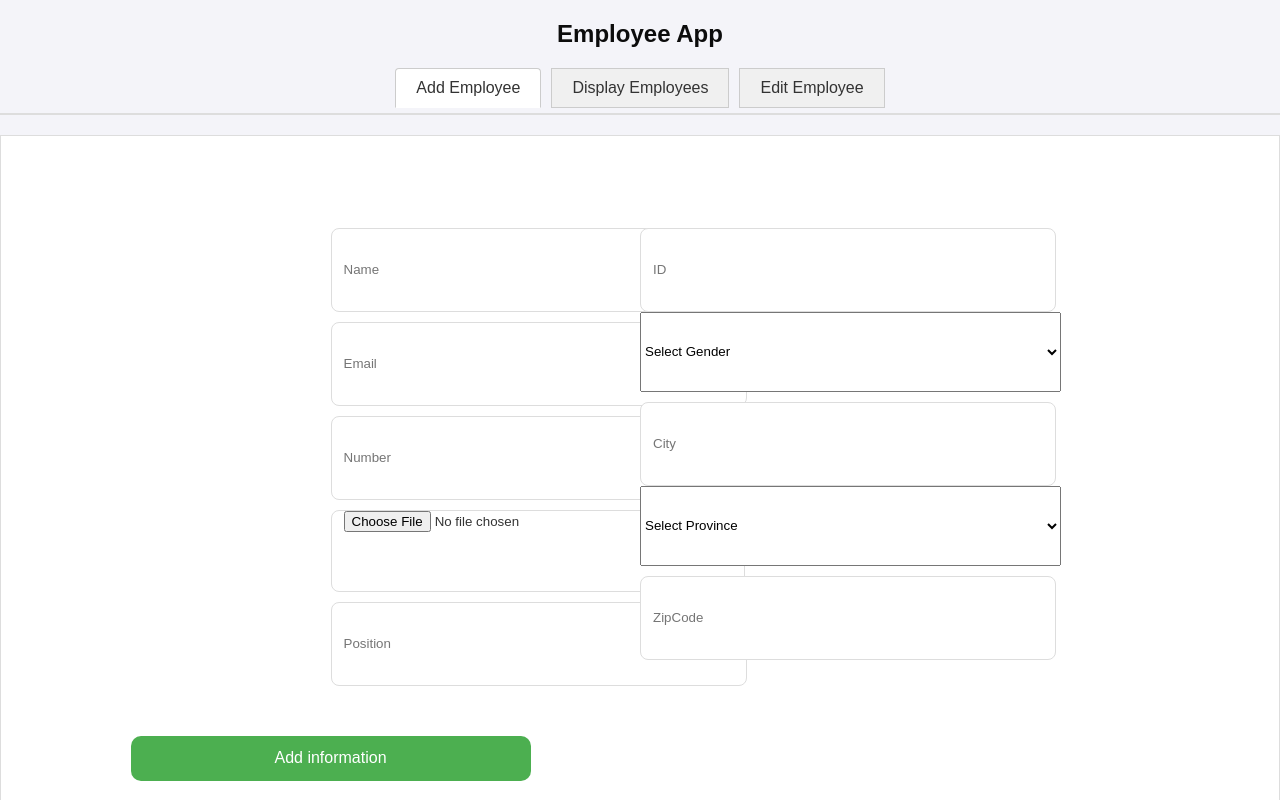
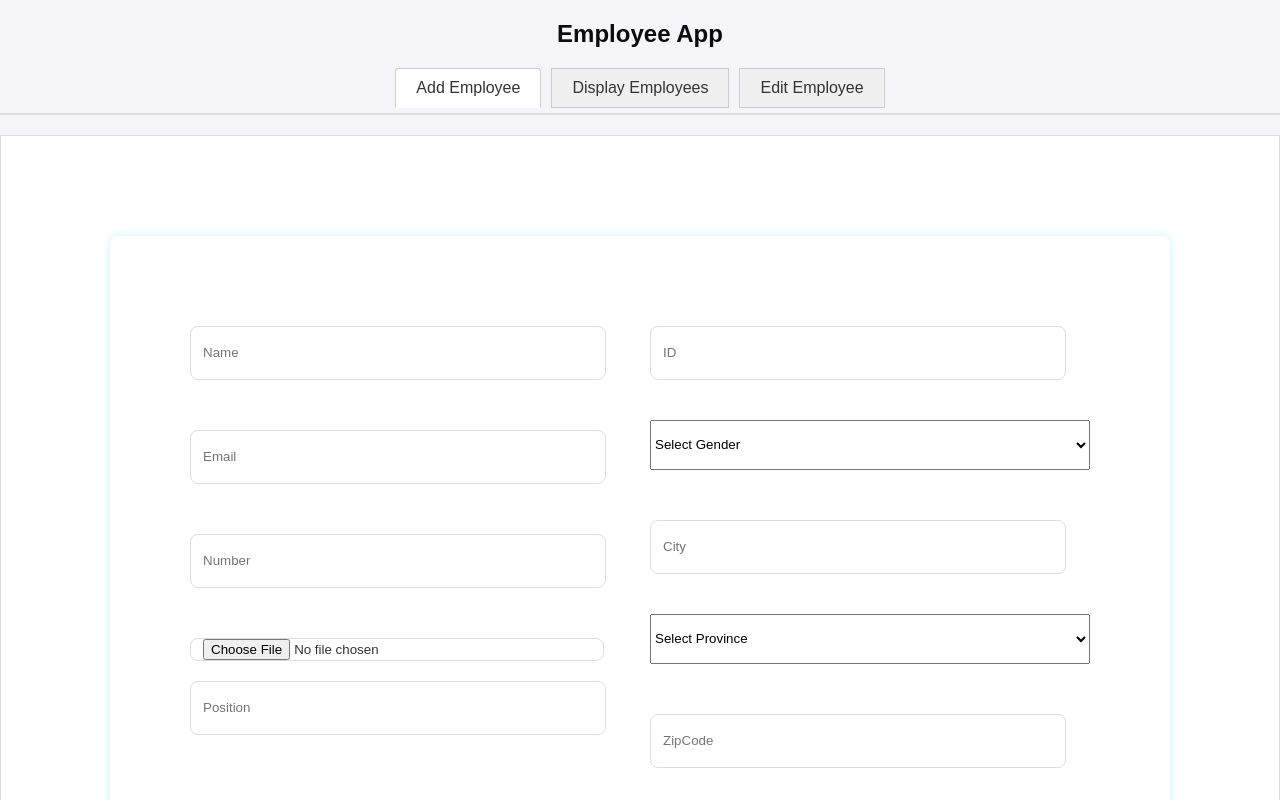
Before and after one commit to Llewellynhtml/employee-front, a React (Create React App) app: page / in a window 1280 px wide. Shown: the top 800 px of the page. Built offline with nearby package versions, Linux system fonts and the light colour scheme.

Commit message:
third repo

```diff
--- a/src/App.css
+++ b/src/App.css
@@ -392,21 +392,20 @@ th {
 
 .form-container {
   display: grid;
-  grid-template-columns: 1fr 1fr;
-  box-shadow: #485878f7;
-  margin-top: 5%;
+  grid-template-columns: repeat(auto-fit, minmax(300px, 1fr));
+  gap: 20px;
+  padding: 20px;
+  box-shadow: 0 0 10px rgba(2, 194, 243, 0.23);
+  margin: 80px auto;
+  max-width: 900px;
+  background-color: #ffffff;
+  border-radius: 8px;
+  padding: 80px;
 }
 
-.left-column {
+.left-column, .right-column {
   display: flex;
   flex-direction: column;
-  padding-left: 50%;
-}
-
-.right-column {
-  display: flex;
-  flex-direction: column;
-  padding-right: 50%;
 }
 
 .input-name,
@@ -419,32 +418,38 @@ th {
 .input-image,
 .select-gender,
 .select-province {
-  width: 421px;
-  height: 80px;
+  width: 100%;
+  height: 50px;
+  margin-bottom: 40px;
 }
 
 .input-image {
-  margin-bottom: 0;
+  height: auto;
+  margin-bottom: 10px;
 }
 
 .image-preview {
   width: 100px;
   height: 100px;
+  object-fit: cover;
   margin-top: 10px;
-  object-fit: cover;
 }
 
-.submit-button {
-  padding: 10px 20px;
-  background-color: #4CAF50;
+.Add-button {
+  grid-column: span 2;
+  width: 100%;
+  max-width: 200px;
+  margin: 0 auto;
+  height: 45px;
+  background-color: #28a745;
   color: white;
   border: none;
   border-radius: 5px;
+  font-size: 16px;
   cursor: pointer;
-  margin-top: 50px;
-  border-radius: 10px;
+  transition: background-color 0.3s ease;
 }
 
-.submit-button:hover {
-  background-color: #45a049;
+.Add-button:hover {
+  background-color: #218838;
 }
--- a/src/Components/Add.js
+++ b/src/Components/Add.js
@@ -130,7 +130,7 @@ function AddEmployeeInformation(props) {
           onChange={(event) => setZipCode(event.target.value)}
         />
       </div>
-      <button onClick={add} className="submit-button">Add information</button>
+      <button onClick={add} className="Add-button">Add information</button>
     </div>
   );
 }
```
